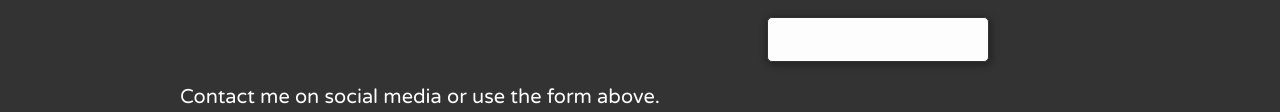
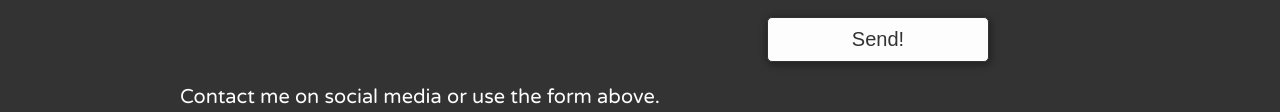
Before and after one commit to sieberp/homepage, a Gatsby site: page /contact in a window 1280 px wide. Shown: the part 325-437 px from the top of the page. Built offline with nearby package versions, Linux system fonts and the light colour scheme; Gatsby itself is replaced by a stand-in of ours.

Commit message:
fix: text color contact button darkmode

```diff
--- a/src/pages/contact.js
+++ b/src/pages/contact.js
@@ -88,7 +88,7 @@ const StyledButton = styled.button`
   font-size: 2rem;
   box-shadow: 1px 2px 7px 2px rgba(0, 0, 0, 0.3);
   background-color: #fdfdfd;
-  color: ${({ theme }) => theme.text};
+  color: #333333;
   outline: none;
   :hover,
   :focus {
```
